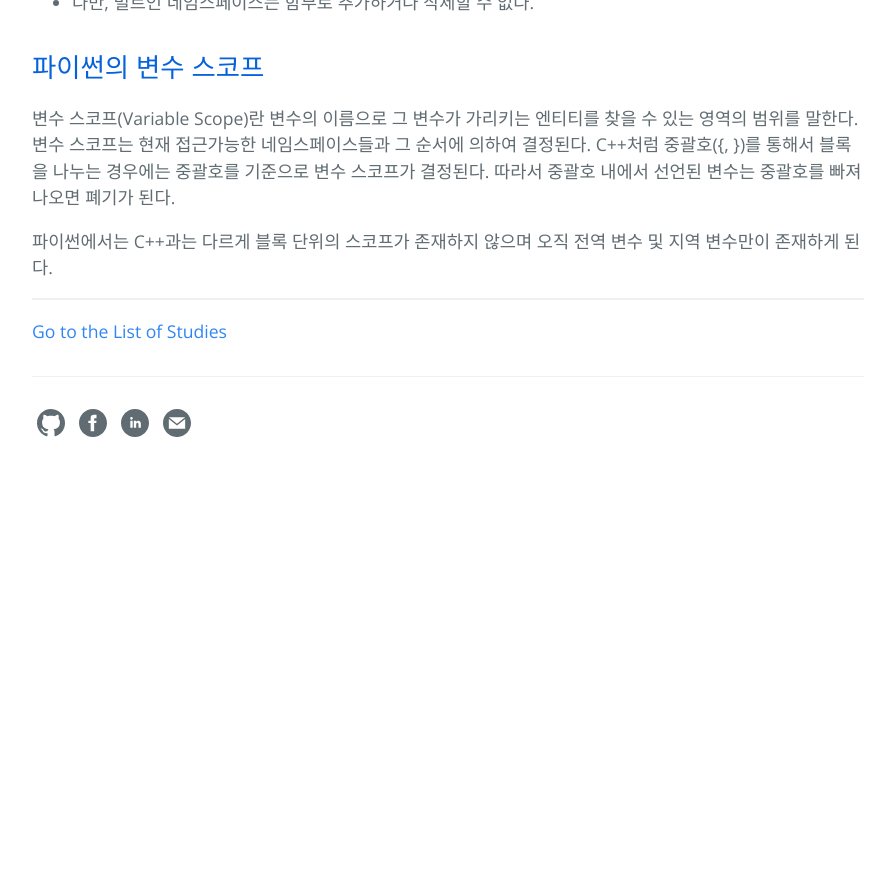
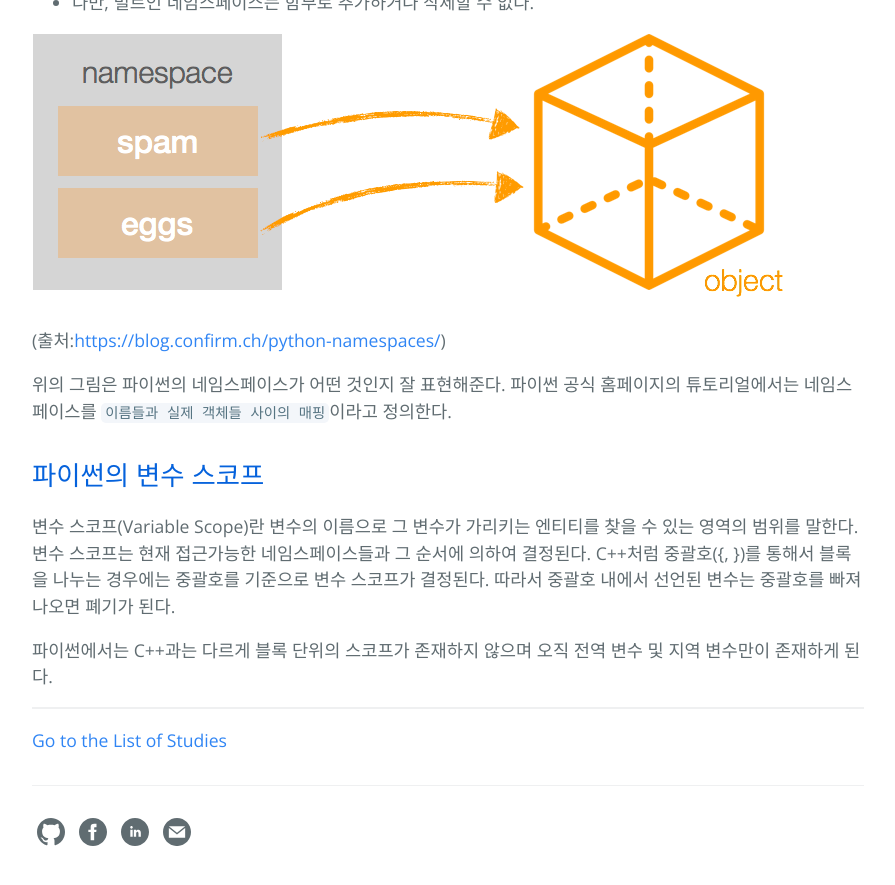
Before and after one commit to hcnoh/hcnoh.github.io, a Jekyll site: the page built from _posts/2019-01-30-python-namespace.md, in a window 1280 px wide and 900 px high, scrolled down 1664 px. Shown: the top 885 px of the window, without its empty margins (192-1087 px from the left). Built offline with Jekyll 4.4.1, drawn with Linux system fonts in a browser that asks for light colours; comment, search, counter and statistics services are not loaded; before the commit the page ends 2155 px from its top, so only the background shows below that.

Commit message:
Update 2019-01-30-python-namespace.md

```diff
--- a/_posts/2019-01-30-python-namespace.md
+++ b/_posts/2019-01-30-python-namespace.md
@@ -51,6 +51,12 @@ if __name__ == '__main__':
 - 이름과 실제 객체 사이의 매핑은 가변적(Mutable)이므로 런타임동안 새로운 이름이 추가될 수 있다.
 - 다만, 빌트인 네임스페이스는 함부로 추가하거나 삭제할 수 없다.
 
+![](/assets/img/2019-01-30-python-namespace/01.png)
+
+(출처:[https://blog.confirm.ch/python-namespaces/](https://blog.confirm.ch/python-namespaces/))
+
+위의 그림은 파이썬의 네임스페이스가 어떤 것인지 잘 표현해준다. 파이썬 공식 홈페이지의 튜토리얼에서는 네임스페이스를 `이름들과 실제 객체들 사이의 매핑`이라고 정의한다.
+
 ## 파이썬의 변수 스코프
 변수 스코프(Variable Scope)란 변수의 이름으로 그 변수가 가리키는 엔티티를 찾을 수 있는 영역의 범위를 말한다. 변수 스코프는 현재 접근가능한 네임스페이스들과 그 순서에 의하여 결정된다. C++처럼 중괄호(\{, \})를 통해서 블록을 나누는 경우에는 중괄호를 기준으로 변수 스코프가 결정된다. 따라서 중괄호 내에서 선언된 변수는 중괄호를 빠져나오면 폐기가 된다.
 
```
